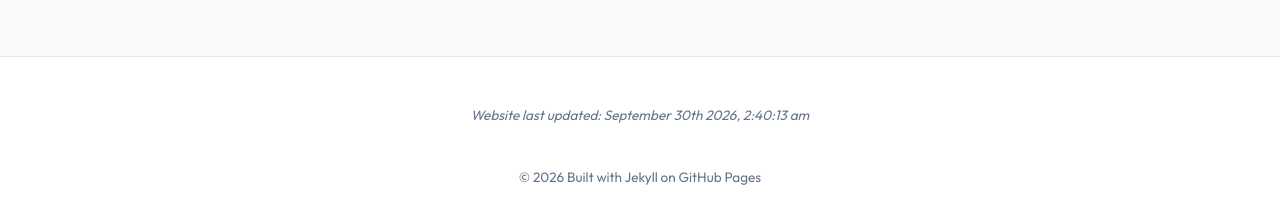
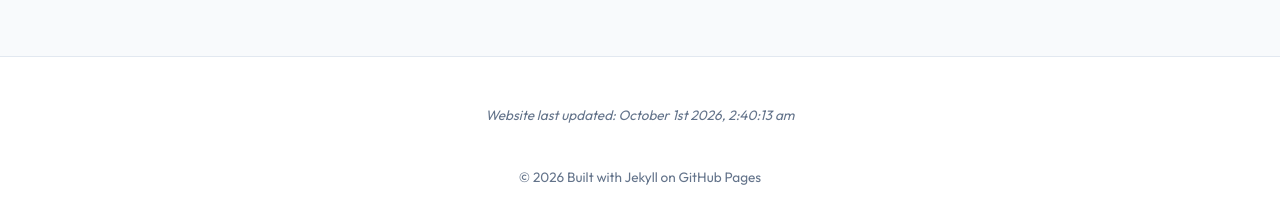
Before and after one commit to DireSpider/direspider.github.io, a Jekyll site: the page built from index.html, in a window 1280 px wide and 900 px high, scrolled down 717 px. Shown: the part 650-874 px from the top of the window. Built offline with Jekyll 4.4.1, drawn with Linux system fonts in a browser that asks for light colours.

Commit message:
update last updated include html

```diff
--- a/_includes/updated.html
+++ b/_includes/updated.html
@@ -1,3 +1,3 @@
 <div class="last-updated">
-            Website last updated: September 30th 2026, 2:40:13 am
+            Website last updated: October 1st 2026, 2:40:13 am
 </div>
```
